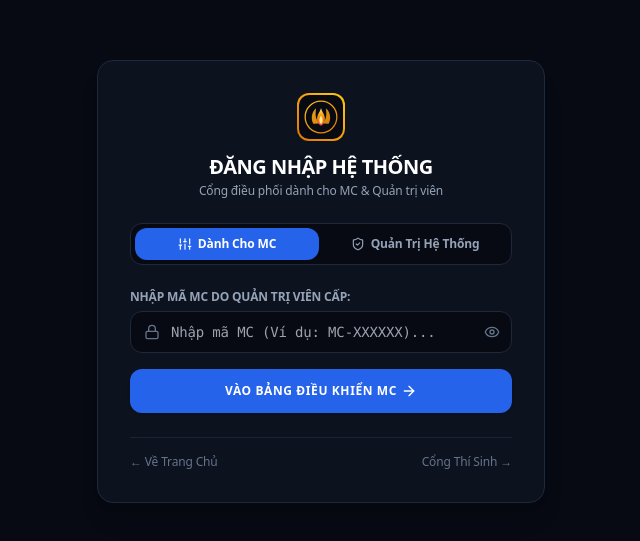
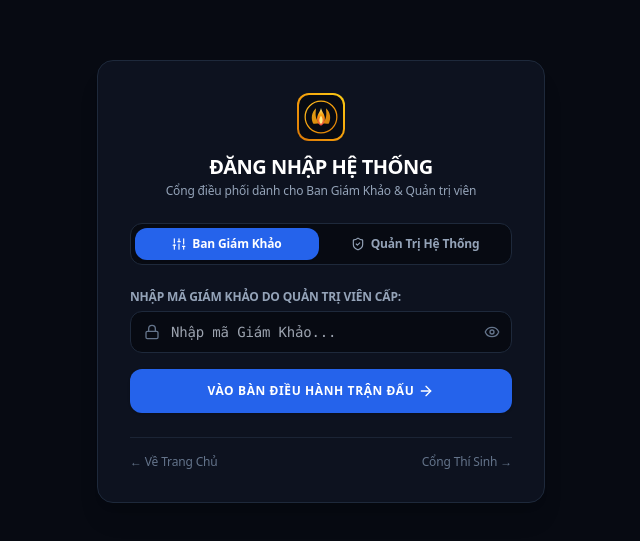
Before and after one commit to mm4you/thitho, a Next.js app: page /login in a window 1280 px wide. Shown: the part 119-660 px from the top of the page, without its empty margins (319-959 px from the left). Built offline with nearby package versions, Linux system fonts and the light colour scheme; no server answers.

Commit message:
feat: doi toan bo thuat ngu MC sang Ban Giam Khao, bo sung nut Xuat Bo De Ra File de luu tru

```diff
--- a/src/app/login/page.tsx
+++ b/src/app/login/page.tsx
@@ -13,34 +13,34 @@ function LoginForm() {
   const searchParams = useSearchParams();
   const redirectPath = searchParams.get("redirect");
 
-  // Tab: "mc" (Chi can ma MC) hoac "admin" (Email + Master Pass)
-  const [activeTab, setActiveTab] = useState<"mc" | "admin">("mc");
-  const [mcCode, setMcCode] = useState<string>("");
+  const [activeTab, setActiveTab] = useState<"gk" | "admin">("gk");
+  const [gkCode, setGkCode] = useState<string>("");
   const [adminEmail, setAdminEmail] = useState<string>(SUPER_ADMIN_EMAIL);
   const [adminPassword, setAdminPassword] = useState<string>("");
   const [showPassword, setShowPassword] = useState<boolean>(false);
   const [errorMsg, setErrorMsg] = useState<string>("");
 
-  const handleMcLogin = (e: React.FormEvent) => {
+  const handleGkLogin = (e: React.FormEvent) => {
     e.preventDefault();
     setErrorMsg("");
 
     const validCode = getAdminPassword();
-    const entered = mcCode.trim();
+    const entered = gkCode.trim();
 
     if (
       entered === validCode ||
       entered === "MC-OLYMPIA-2026" ||
+      entered === "GK-OLYMPIA-2026" ||
       entered === "OlymQuiz@Khang2026!" ||
       entered === "admin123" ||
       entered === "9999"
     ) {
       if (typeof window !== "undefined") {
-        localStorage.setItem("admin_auth_token", "MC_AUTHENTICATED_" + Date.now());
+        localStorage.setItem("admin_auth_token", "GK_AUTHENTICATED_" + Date.now());
       }
       router.push(redirectPath || "/admin/live");
     } else {
-      setErrorMsg("Mã MC không chính xác! Vui lòng liên hệ Quản trị viên để lấy mã.");
+      setErrorMsg("Mã Giám Khảo không chính xác! Vui lòng liên hệ Quản trị viên để lấy mã.");
     }
   };
 
@@ -80,26 +80,25 @@ function LoginForm() {
             ĐĂNG NHẬP HỆ THỐNG
           </h2>
           <p className="text-xs text-slate-400 font-medium mt-0.5">
-            Cổng điều phối dành cho MC & Quản trị viên
+            Cổng điều phối dành cho Ban Giám Khảo & Quản trị viên
           </p>
         </div>
       </div>
 
-      {/* 2 Tab Chuyển Đổi Rõ Ràng */}
       <div className="grid grid-cols-2 gap-1 bg-[#070a12] p-1 rounded-xl border border-slate-800">
         <button
           type="button"
           onClick={() => {
-            setActiveTab("mc");
+            setActiveTab("gk");
             setErrorMsg("");
           }}
-          className={`py-2 rounded-lg text-xs font-bold transition-all flex items-center justify-center gap-1.5 ${
-            activeTab === "mc"
+          className={`py-2 rounded-lg text-xs font-bold transition-all flex items-center justify-center gap-1.5 cursor-pointer ${
+            activeTab === "gk"
               ? "bg-blue-600 text-white shadow-sm"
               : "text-slate-400 hover:text-white"
           }`}
         >
-          <Sliders className="w-3.5 h-3.5" /> Dành Cho MC
+          <Sliders className="w-3.5 h-3.5" /> Ban Giám Khảo
         </button>
 
         <button
@@ -108,7 +107,7 @@ function LoginForm() {
             setActiveTab("admin");
             setErrorMsg("");
           }}
-          className={`py-2 rounded-lg text-xs font-bold transition-all flex items-center justify-center gap-1.5 ${
+          className={`py-2 rounded-lg text-xs font-bold transition-all flex items-center justify-center gap-1.5 cursor-pointer ${
             activeTab === "admin"
               ? "bg-blue-600 text-white shadow-sm"
               : "text-slate-400 hover:text-white"
@@ -118,26 +117,25 @@ function LoginForm() {
         </button>
       </div>
 
-      {/* FORM 1: MC ĐĂNG NHẬP CHỈ BẰNG MÃ MC */}
-      {activeTab === "mc" ? (
-        <form onSubmit={handleMcLogin} className="space-y-4">
+      {activeTab === "gk" ? (
+        <form onSubmit={handleGkLogin} className="space-y-4">
           <div>
             <label className="text-xs font-semibold text-slate-400 block mb-1.5 uppercase">
-              NHẬP MÃ MC DO QUẢN TRỊ VIÊN CẤP:
+              NHẬP MÃ GIÁM KHẢO DO QUẢN TRỊ VIÊN CẤP:
             </label>
             <div className="relative">
               <input
                 type={showPassword ? "text" : "password"}
-                value={mcCode}
-                onChange={(e) => setMcCode(e.target.value)}
-                placeholder="Nhập mã MC (Ví dụ: MC-XXXXXX)..."
+                value={gkCode}
+                onChange={(e) => setGkCode(e.target.value)}
+                placeholder="Nhập mã Giám Khảo..."
                 className="w-full bg-[#070a12] border border-slate-800 rounded-xl pl-10 pr-10 py-2.5 text-sm text-white focus:outline-none focus:border-blue-500 font-mono"
               />
               <Lock className="w-4 h-4 text-slate-500 absolute left-3.5 top-1/2 -translate-y-1/2" />
               <button
                 type="button"
                 onClick={() => setShowPassword(!showPassword)}
-                className="absolute right-3 top-1/2 -translate-y-1/2 text-slate-500 hover:text-slate-300"
+                className="absolute right-3 top-1/2 -translate-y-1/2 text-slate-500 hover:text-slate-300 cursor-pointer"
               >
                 {showPassword ? <EyeOff className="w-4 h-4" /> : <Eye className="w-4 h-4" />}
               </button>
@@ -154,11 +152,10 @@ function LoginForm() {
             type="submit"
             className="w-full bg-blue-600 hover:bg-blue-500 text-white font-semibold text-xs h-11 rounded-xl uppercase tracking-wider cursor-pointer"
           >
-            Vào Bảng Điều Khiển MC <ArrowRight className="w-4 h-4 ml-1" />
+            Vào Bàn Điều Hành Trận Đấu <ArrowRight className="w-4 h-4 ml-1" />
           </Button>
         </form>
       ) : (
-        /* FORM 2: QUẢN TRỊ VIÊN TỐI CAO ĐĂNG NHẬP */
         <form onSubmit={handleAdminLogin} className="space-y-4">
           <div>
             <label className="text-xs font-semibold text-slate-400 block mb-1.5 uppercase">
@@ -192,7 +189,7 @@ function LoginForm() {
               <button
                 type="button"
                 onClick={() => setShowPassword(!showPassword)}
-                className="absolute right-3 top-1/2 -translate-y-1/2 text-slate-500 hover:text-slate-300"
+                className="absolute right-3 top-1/2 -translate-y-1/2 text-slate-500 hover:text-slate-300 cursor-pointer"
               >
                 {showPassword ? <EyeOff className="w-4 h-4" /> : <Eye className="w-4 h-4" />}
               </button>
--- a/src/app/page.tsx
+++ b/src/app/page.tsx
@@ -4,7 +4,7 @@ import { useState } from "react";
 import { useRouter } from "next/navigation";
 import Link from "next/link";
 import { BrandLogo } from "@/components/brand/BrandLogo";
-import { Tv, Sliders, ArrowRight, ShieldCheck, KeyRound, Trophy, Zap, ChevronRight } from "lucide-react";
+import { Tv, Sliders, ArrowRight, ShieldCheck, KeyRound, Trophy, ChevronRight } from "lucide-react";
 
 export default function HomePage() {
   const router = useRouter();
@@ -18,7 +18,6 @@ export default function HomePage() {
 
   return (
     <div className="min-h-screen bg-[#070a12] text-slate-100 flex flex-col justify-between p-6 md:p-10 font-sans select-none relative overflow-hidden">
-      {/* Glow Hiệu Ứng Sân Khấu Sang Trọng */}
       <div className="absolute top-0 left-1/2 -translate-x-1/2 w-[800px] h-[350px] bg-gradient-to-b from-blue-600/15 via-amber-500/5 to-transparent blur-[120px] pointer-events-none" />
 
       {/* Header Thanh Lịch */}
@@ -30,7 +29,7 @@ export default function HomePage() {
           className="px-4 py-2 rounded-xl bg-[#0d121f] border border-slate-800 hover:border-slate-700 hover:bg-[#131b2e] text-slate-300 hover:text-white text-xs font-semibold flex items-center gap-2 transition-all"
         >
           <ShieldCheck className="w-4 h-4 text-blue-400" />
-          <span>Đăng Nhập MC</span>
+          <span>Cổng Ban Giám Khảo</span>
         </Link>
       </header>
 
@@ -51,7 +50,7 @@ export default function HomePage() {
           </p>
         </div>
 
-        {/* Khu Vực Tương Tác 2 Cổng Lớn */}
+        {/* 2 Cổng Lớn */}
         <div className="grid grid-cols-1 md:grid-cols-2 gap-6">
           {/* CỔNG 1: THÍ SINH NHẬP MÃ NHANH */}
           <div className="bg-[#0d121f] border-2 border-amber-500/30 hover:border-amber-500/60 rounded-3xl p-7 flex flex-col justify-between space-y-6 transition-all shadow-2xl relative overflow-hidden">
@@ -97,22 +96,22 @@ export default function HomePage() {
             </form>
           </div>
 
-          {/* CỔNG 2: BAN TỔ CHỨC & MC */}
+          {/* CỔNG 2: BAN GIÁM KHẢO & ĐIỀU HÀNH */}
           <div className="bg-[#0d121f] border border-slate-800 hover:border-slate-700 rounded-3xl p-7 flex flex-col justify-between space-y-6 transition-all shadow-xl">
             <div className="space-y-3">
               <div className="flex items-center justify-between">
                 <span className="px-3 py-1 rounded-full bg-blue-950 text-blue-400 border border-blue-800 text-xs font-bold uppercase tracking-wider">
-                  BAN TỔ CHỨC
+                  BAN GIÁM KHẢO
                 </span>
                 <Sliders className="w-5 h-5 text-blue-400" />
               </div>
 
               <div>
                 <h3 className="text-2xl font-bold text-white">
-                  Điều Phối & Máy Chiếu
+                  Bàn Điều Hành Trận Đấu
                 </h3>
                 <p className="text-xs text-slate-400 mt-1">
-                  Bảng điều khiển 1 chạm cho MC và Màn hình trình chiếu sân khấu
+                  Bảng điều hành trận đấu 1 chạm và Màn hình trình chiếu sân khấu
                 </p>
               </div>
             </div>
@@ -121,7 +120,7 @@ export default function HomePage() {
               <Link href="/admin/live" className="block">
                 <button className="w-full h-12 px-4 rounded-xl bg-blue-600 hover:bg-blue-500 text-white font-bold text-xs uppercase tracking-wider flex items-center justify-between transition-all cursor-pointer shadow-lg shadow-blue-600/20">
                   <span className="flex items-center gap-2">
-                    <Sliders className="w-4 h-4" /> Bảng Điều Khiển MC
+                    <Sliders className="w-4 h-4" /> Bàn Điều Hành Trận Đấu
                   </span>
                   <ArrowRight className="w-4 h-4" />
                 </button>
@@ -140,7 +139,6 @@ export default function HomePage() {
         </div>
       </main>
 
-      {/* Bottom Spacer Sạch Sẽ */}
       <footer className="w-full max-w-5xl mx-auto" />
     </div>
   );
```
Also changed, not shown: src/app/admin/questions/page.tsx (+23 -6 lines).
